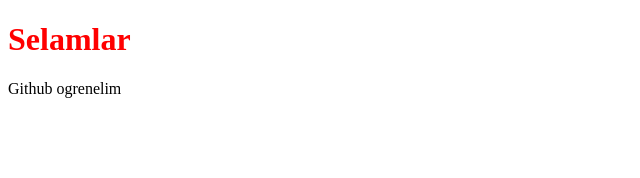
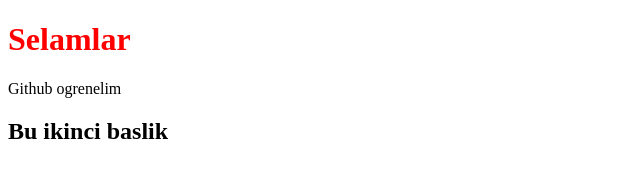
Before and after one commit to Recep-T/test-github1, a plain HTML site: page index.html in a window 1280 px wide. Shown: the whole page, without its empty margins (0-640 px from the left). Drawn offline with Linux system fonts and the light colour scheme.

Commit message:
added h2

```diff
--- a/index.html
+++ b/index.html
@@ -10,5 +10,6 @@
 <body>
     <h1>Selamlar</h1>
     <p>Github ogrenelim</p>
+    <h2>Bu ikinci baslik</h2>
 </body>
 </html>
```
